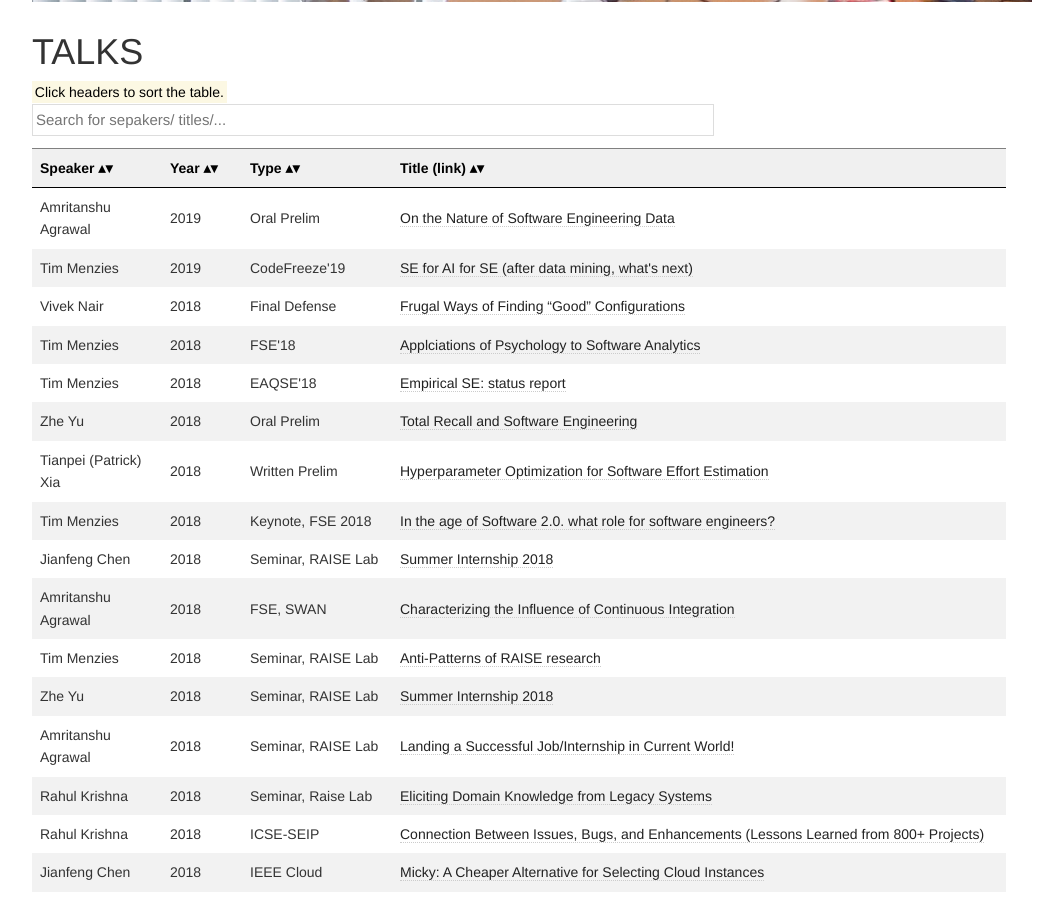
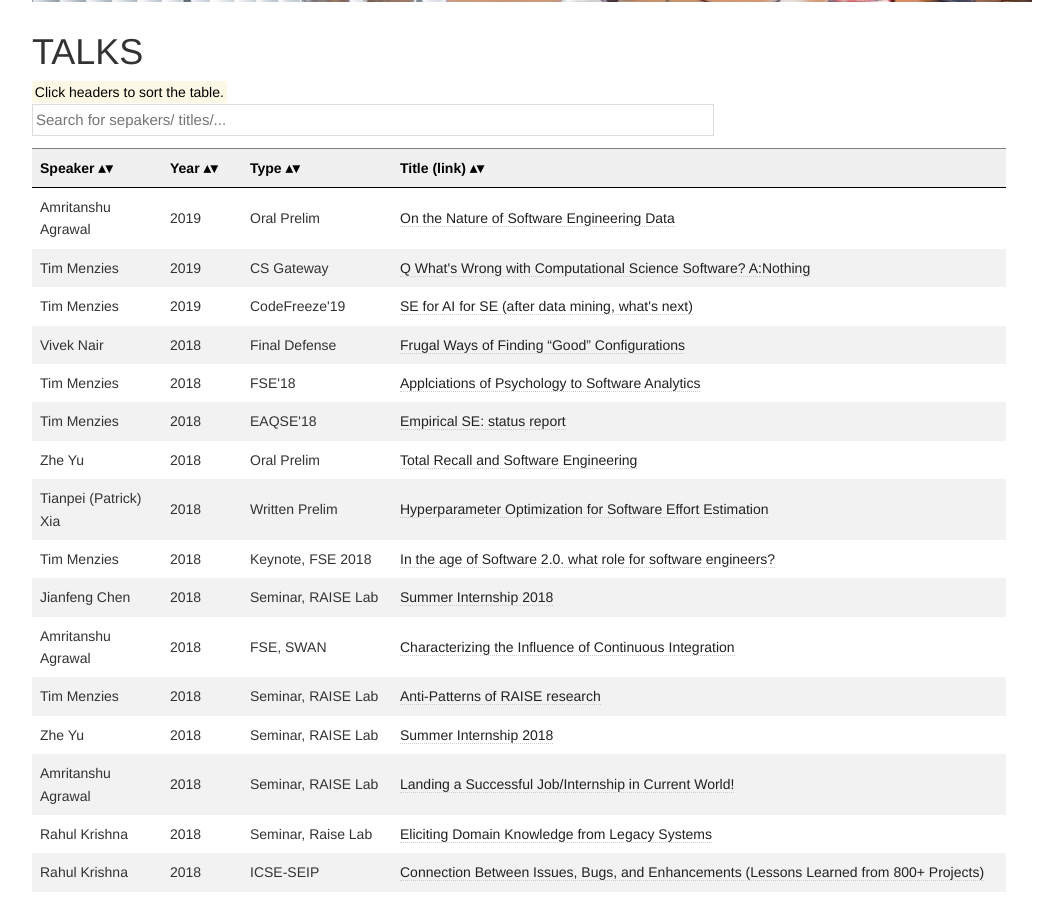
Before and after one commit to ai-se/ai-se.github.io, a Jekyll site: the page built from talks/index.html, in a window 1280 px wide and 900 px high, scrolled down 734 px. Shown: the whole window, without its empty margins (126-1189 px from the left). Built offline with Jekyll 4.4.1, drawn with Linux system fonts in a browser that asks for light colours.

Commit message:
Update index.html

```diff
--- a/talks/index.html
+++ b/talks/index.html
@@ -44,6 +44,13 @@ table.sortable th:not(.sorttable_sorted):not(.sorttable_sorted_reverse):not(.sor
 	<td>Oral Prelim</td>
 	<td><a href="http://tiny.cc/amrit18oral">On the Nature of Software Engineering Data</a></td>
 </tr>
+	<tr>
+	<td>Tim Menzies</td>
+	<td>2019</td>
+	<td>CS Gateway </td>
+	<td><a href="https://youtu.be/WgoUFyQg4Js">Q What's Wrong with Computational Science Software? A:Nothing</a></td>
+</tr>
+
 	<tr>
 	<td>Tim Menzies</td>
 	<td>2019</td>
```
